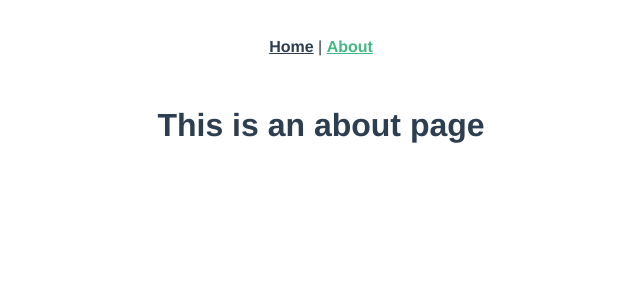
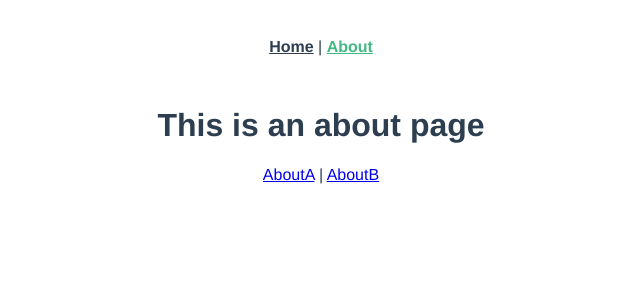
Before and after one commit to aicherish0320/aic2-vue-router, a Vue app: page /#/about in a window 1280 px wide. Shown: the top 300 px of the page, without its empty margins (319-959 px from the left). Built offline with nearby package versions, Linux system fonts and the light colour scheme.

Commit message:
vue-router 基本使用

```diff
--- a/src/App.vue
+++ b/src/App.vue
@@ -4,7 +4,7 @@
       <router-link to="/">Home</router-link> |
       <router-link to="/about">About</router-link>
     </nav>
-    <router-view/>
+    <router-view></router-view>
   </div>
 </template>
 
--- a/src/router/index.js
+++ b/src/router/index.js
@@ -13,10 +13,26 @@ const routes = [
   {
     path: '/about',
     name: 'about',
-    // route level code-splitting
-    // this generates a separate chunk (about.[hash].js) for this route
-    // which is lazy-loaded when the route is visited.
-    component: () => import(/* webpackChunkName: "about" */ '../views/AboutView.vue')
+    component: () =>
+      import(/* webpackChunkName: "about" */ '../views/AboutView.vue'),
+    children: [
+      {
+        path: 'a',
+        component: {
+          render(h) {
+            return <h1>About A</h1>
+          }
+        }
+      },
+      {
+        path: 'b',
+        component: {
+          render(h) {
+            return <h1>About B</h1>
+          }
+        }
+      }
+    ]
   }
 ]
 
--- a/src/views/AboutView.vue
+++ b/src/views/AboutView.vue
@@ -1,5 +1,8 @@
 <template>
   <div class="about">
     <h1>This is an about page</h1>
+    <router-link to="/about/a">AboutA</router-link> |
+    <router-link to="/about/b">AboutB</router-link>
+    <router-view></router-view>
   </div>
 </template>
--- a/src/views/HomeView.vue
+++ b/src/views/HomeView.vue
@@ -1,18 +1,11 @@
 <template>
   <div class="home">
-    <img alt="Vue logo" src="../assets/logo.png">
-    <HelloWorld msg="Welcome to Your Vue.js App"/>
+    <h1>This is a home page</h1>
   </div>
 </template>
 
 <script>
-// @ is an alias to /src
-import HelloWorld from '@/components/HelloWorld.vue'
-
 export default {
-  name: 'HomeView',
-  components: {
-    HelloWorld
-  }
+  name: 'HomeView'
 }
 </script>
```
